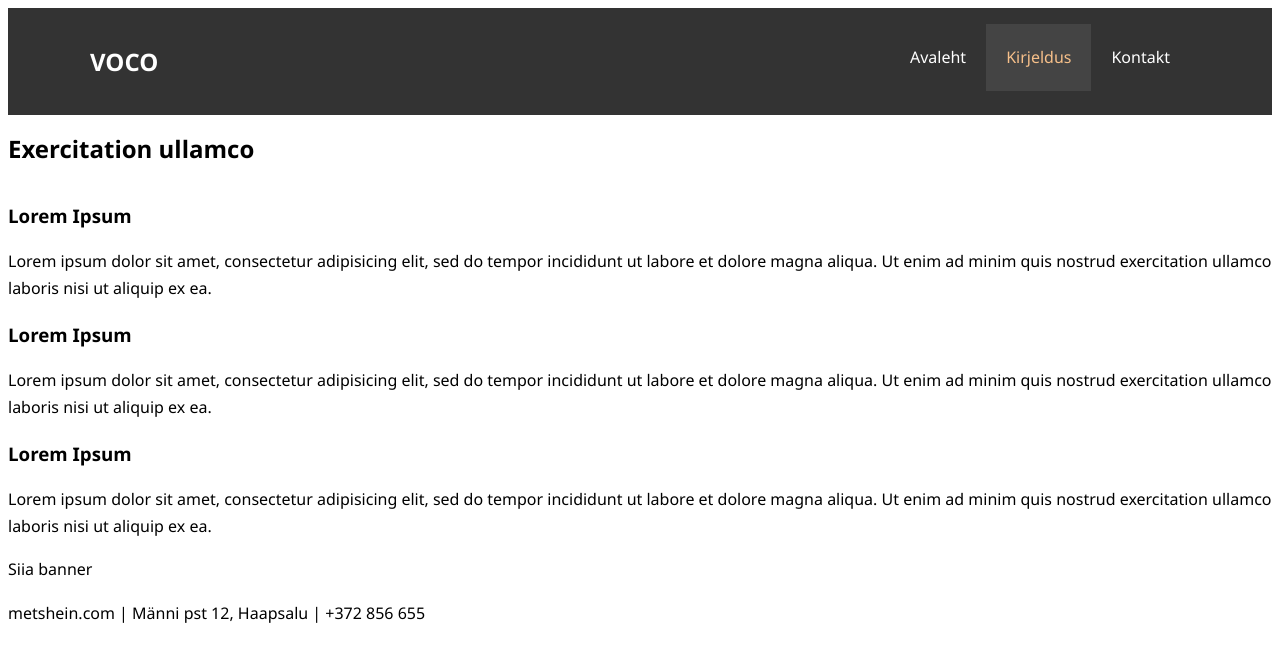
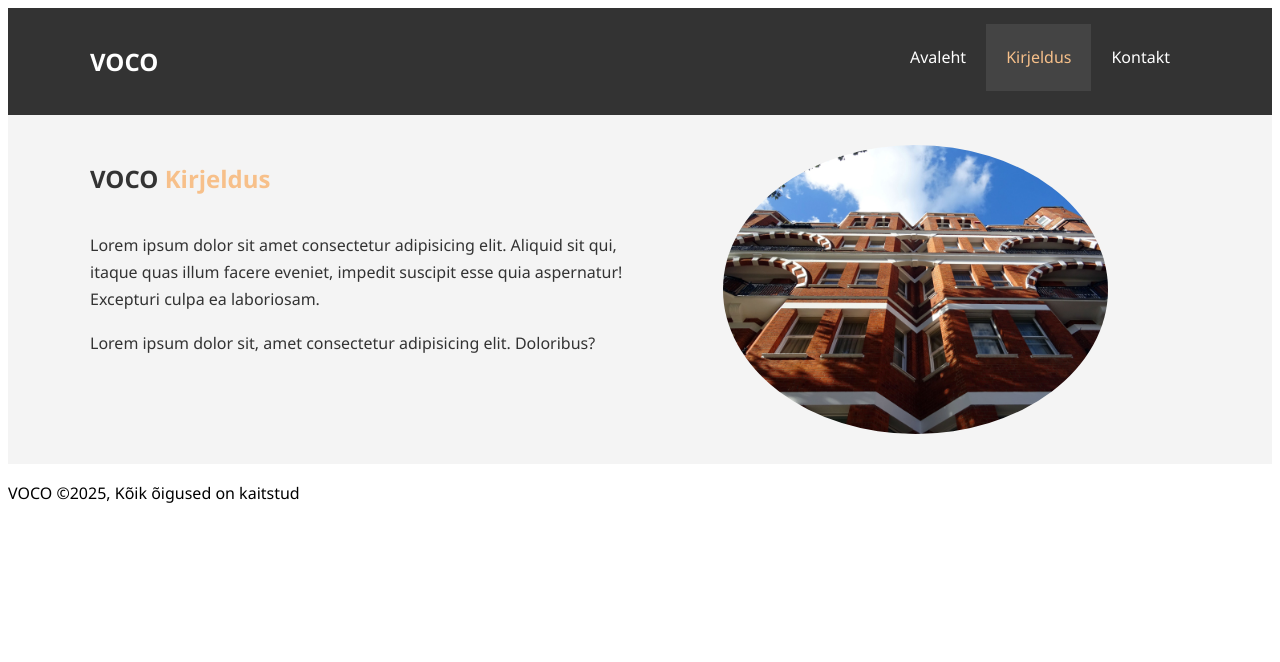
Before and after one commit to AkselMuur/mitmeleheline, a plain HTML site: page about.html in a window 1280 px wide. Drawn offline with Linux system fonts and the light colour scheme.

Commit message:
Kodutöö

```diff
--- a/about.html
+++ b/about.html
@@ -8,10 +8,11 @@
     <meta charset="UTF-8" />
     <meta name="viewport" content="width=device-width, initial-scale=1.0" />
     <meta http-equiv="X-UA-Compatible" content="ie=edge" />
+    <script src="https://kit.fontawesome.com/8b82157bb3.js" crossorigin="anonymous"></script>
     <link rel="stylesheet" href="css/style.css" />
   </head>
   <body>
-    <main>
+
       <header>
         <nav id="navbar">
           <div class="container">
@@ -25,39 +26,23 @@
         </nav>
       </header>
 
-      <section>
-        <h2>Exercitation ullamco</h2>
-        <article>
-          <h3>Lorem Ipsum</h3>
-          <p>
-            Lorem ipsum dolor sit amet, consectetur adipisicing elit, sed do
-            tempor incididunt ut labore et dolore magna aliqua. Ut enim ad minim
-            quis nostrud exercitation ullamco laboris nisi ut aliquip ex ea.
-          </p>
-        </article>
-        <article>
-          <h3>Lorem Ipsum</h3>
-          <p>
-            Lorem ipsum dolor sit amet, consectetur adipisicing elit, sed do
-            tempor incididunt ut labore et dolore magna aliqua. Ut enim ad minim
-            quis nostrud exercitation ullamco laboris nisi ut aliquip ex ea.
-          </p>
-        </article>
-        <article>
-          <h3>Lorem Ipsum</h3>
-          <p>
-            Lorem ipsum dolor sit amet, consectetur adipisicing elit, sed do
-            tempor incididunt ut labore et dolore magna aliqua. Ut enim ad minim
-            quis nostrud exercitation ullamco laboris nisi ut aliquip ex ea.
-          </p>
-        </article>
+      <section id="about-info" class="bg-light py-30">
+        <div class="container">
+          <div class="info-left">
+            <h1>VOCO <span class="text-primary">Kirjeldus</span></h1>
+          <p>Lorem ipsum dolor sit amet consectetur adipisicing elit. Aliquid sit qui, itaque quas illum facere eveniet, impedit suscipit esse quia aspernatur! Excepturi culpa ea laboriosam.</p>
+          <p>Lorem ipsum dolor sit, amet consectetur adipisicing elit. Doloribus?</p>
+        </div>
+          <div class="info-right">
+<img src="../img/photo-2.jpg" alt="Hotell">
+
+          </div>
+        </div>
       </section>
-      <aside>
-        <p>Siia banner</p>
-      </aside>
-      <footer>
-        <p>metshein.com | Männi pst 12, Haapsalu | +372 856 655</p>
-      </footer>
-    </main>
+
+    <footer>
+      <div class="clear"></div>
+      <p>VOCO &copy;2025, Kõik õigused on kaitstud</p>
+    </footer>
   </body>
 </html>
--- a/css/style.css
+++ b/css/style.css
@@ -16,7 +16,8 @@ a {
 }
 
 h1,
-h2 {
+h2,
+h3 {
   padding-bottom: 20px;
 }
 
@@ -111,9 +112,23 @@ h2 {
   color: #fff;
 }
 
+.bg-light {
+  background: #f4f4f4;
+  color: #333;
+}
+
+.bg-primary {
+  background: #f7c08a;
+  color: #333;
+}
+
+
+/*Ruumi jäi ekraanil väheks. Pidin laiuseid info-contentil ja
+info-img vähendama. Siis sain nad ühele reale. Äkki oleneb
+ekraani resolutsioonist? Browseri zoom-ituse tasemest? */
 #info .info-content {
   float: right;
-  width: 50%;
+  width: 47%;
   height: 100%;
   text-align: center;
   padding: 50px 30px;
@@ -131,7 +146,46 @@ h2 {
 
 #info .info-img {
   float: left;
-  width: 50%;
+  width: 48%;
   background: url("../img/photo-1.jpg") no-repeat;
   min-height: 100%;
 }
+
+
+#features .box{
+  float: left;
+  width: 29%;
+  padding: 50px;
+  text-align: center;
+
+}
+
+#features .box i {
+  margin-bottom: 10px;
+}
+
+.clear {
+  clear: both;
+}
+
+#about-info .info-left{
+  float: left;
+  width: 50%;
+  min-height: 100%;
+}
+
+#about-info .info-right{
+  float: right;
+  width: 50%;
+  min-height: 100%;
+}
+#about-info .info-right img{
+  display: block;
+  margin: auto;
+  width: 70%;
+  border-radius: 50%;
+}
+
+.py-30 {
+  padding: 30px 0;
+}
```
Also changed, not shown: contact.html (+6 -1 lines), index.html (+35 -8 lines).
